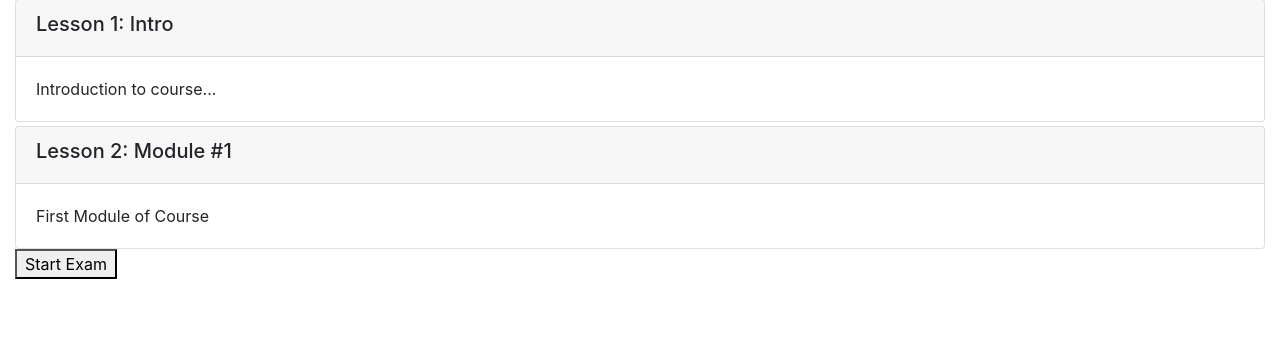
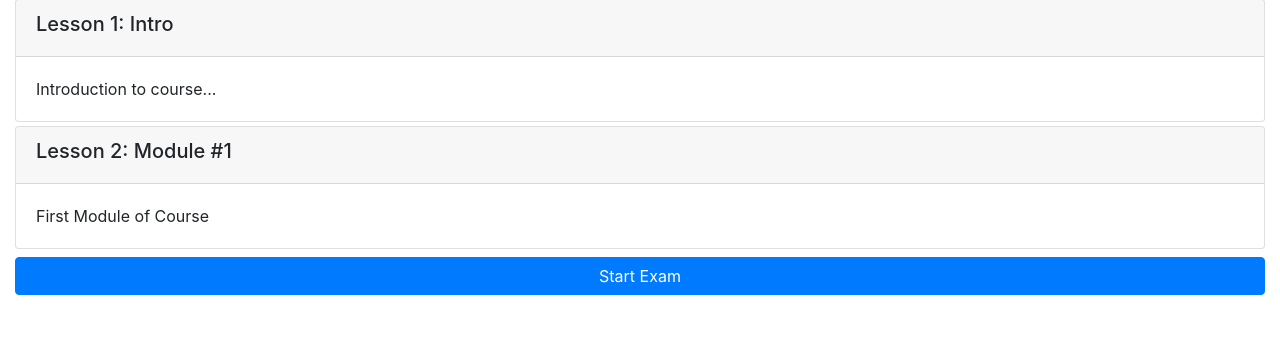
Before and after one commit to DonPires94/IBM-Django-Project, a Django app: page /onlinecourse/1/ in a window 1280 px wide. Shown: the part 103-452 px from the top of the page. Run offline with Django 3.2, Linux system fonts and the light colour scheme; a user stored in the database is signed in; data comes from the database, SQL or seed files in the repository; both versions use the stored data as it was after the commit; some libraries are stand-ins or nearby versions.

Commit message:
Final commit

```diff
--- a/onlinecourse/templates/onlinecourse/course_detail_bootstrap.html
+++ b/onlinecourse/templates/onlinecourse/course_detail_bootstrap.html
@@ -51,7 +51,7 @@
             {% endfor %}
         </div>
         {% if user.is_authenticated %}
-        <button class="px-2" data-toggle="collapse" data-target="#exam">Start Exam</button>
+        <button class="px-2 btn btn-primary w-100 my-2" data-toggle="collapse" data-target="#exam">Start Exam</button>
         <div id="exam" class="collapse">
             <form id="questionform" action="{% url 'onlinecourse:submit_exam' course.id %}" method="post">
                 {% for question in course.question_set.all %}
@@ -71,7 +71,7 @@
                     </div>
                 </div>
                 {% endfor %}
-                <input class="btn btn-success btn-block" type="submit" value="Submit">
+                <input class="btn btn-success btn-block my-2" type="submit" value="Submit">
             </form>
         </div>
         {% endif %}
--- a/onlinecourse/templates/onlinecourse/exam_result_bootstrap.html
+++ b/onlinecourse/templates/onlinecourse/exam_result_bootstrap.html
@@ -42,7 +42,7 @@
     </div>
         {% else %}
         <div class="alert alert-danger">
-            <strong>Failed</strong> Sorry, {{ user.username }}! You have failed exam with score {{ points }}}/{{ max_grade }} ({{grade}}%)
+            <strong>Failed</strong> Sorry, {{ user.username }}! You have failed exam with score {{ points }}/{{ max_grade }} ({{grade}}%)
         </div>
         <a class="btn btn-link text-danger" href="{% url 'onlinecourse:course_details' course.id %}">Re-test</a>
         {% endif %}
--- a/onlinecourse/views.py
+++ b/onlinecourse/views.py
@@ -136,5 +136,5 @@ def show_exam_result(request, course_id, submission_id):
         context["max_grade"] += choice.question.points
         if choice.correct:
             context["points"] += choice.question.points
-    context["grade"] = round((context["points"] / context["max_grade"]), 2)
+    context["grade"] = round((context["points"] / context["max_grade"]) * 100, 2)
     return render(request, "onlinecourse/exam_result_bootstrap.html", context)
```
Also changed, not shown: db.sqlite3.
